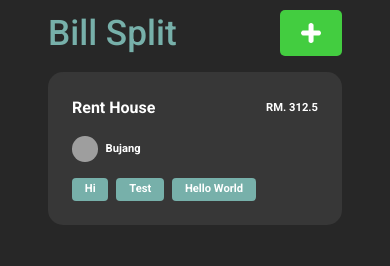
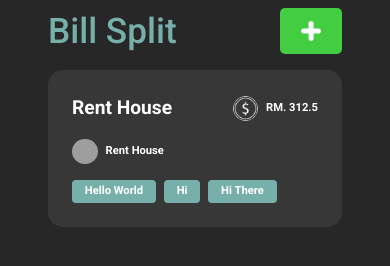
Before and after one commit to miftahr149/Bill-Split-Management-System-2, a React (Vite) app in the folder react/front-end/: page / in a window 390 px wide. Shown: the part 530-796 px from the top of the page. Built offline with nearby package versions, Linux system fonts and the light colour scheme; no server answers; sample sign-in values are in the browser's storage.

Commit message:
Working on Responsiveness billSplitCard

```diff
--- /dev/null
+++ b/react/front-end/src/assets/css/billSplitCard.css
@@ -0,0 +1,26 @@
+.bill-split-card__header {
+  justify-content: space-between;
+}
+
+.bill-split-card__tag {
+  background-color: var(--header-green-color);
+  border-radius: 4px;
+  padding: 3px 0.8rem;
+  font-size: clamp(var(--font-size-sm), 1vw, var(--font-size));
+}
+
+.bill-split-card__name {
+  font-size: 1.2rem;
+}
+
+.ball {
+  --ball-size: 5px;
+  height: var(--ball-size);
+  width: var(--ball-size);
+  border-radius: var(--border-round);
+  background-color: white;
+}
+
+.bill-split-card__tag-list {
+  flex-wrap: wrap;
+}
--- a/react/front-end/src/assets/css/home.css
+++ b/react/front-end/src/assets/css/home.css
@@ -66,40 +66,6 @@
   --size: 2.5rem;
 }
 
-/* ### Bill Split Card */
-
-.bill-split-card__header {
-  justify-content: space-between;
-}
-
-.bill-split-card__tag {
-  background-color: var(--header-green-color);
-  border-radius: 4px;
-  padding: 3px 0.8rem;
-}
-
-.bill-split-card__name {
-  font-size: 1rem;
-}
-
-.ball {
-  --ball-size: 5px;
-  height: var(--ball-size);
-  width: var(--ball-size);
-  border-radius: var(--border-round);
-  background-color: white;
-}
-
-.bill-split-card__tag-list {
-  /* display: grid;
-  grid-template-columns: repeat(2, 1fr);
-  align-items: center;
-  grid-row-start: auto;
-  grid-column-start: auto; */
-
-  flex-wrap: wrap;
-}
-
 @media screen and (min-width: 768px) {
   .main__home {
     padding: 0;
--- /dev/null
+++ b/react/front-end/src/components/billSplitCard.tsx
@@ -0,0 +1,94 @@
+import dollarIcon from "../assets/img/dollar.png";
+import "../assets/css/billSplitCard.css";
+
+interface BillSplitCardTagsParams {
+  tag: string;
+}
+
+const BillSplitCardTag = ({ tag }: BillSplitCardTagsParams) => {
+  return <p className={"bill-split-card__tag my-text my-text--bold"}>{tag}</p>;
+};
+
+const BillSplitCard = () => {
+  const defaultUserImage =
+    "http://127.0.0.1:8000/api/media/image/defaultUserProfile.png";
+  const name = "Rent House";
+  const host = "User";
+  const price = 312.5;
+  const tagList = ["Hello World", "Hi", "Hi There"];
+
+  const renderTag = () => {
+    return tagList.map((element: string) => <BillSplitCardTag tag={element} />);
+  };
+
+  return (
+    <div className="box box--bg-black">
+      <div className="display-desktop">
+        <div className="d-flex flex-column gap">
+          <div className="d-flex bill-split-card__header flex-center">
+            <p className="my-text bill-split-card__name my-text--bold flex-grow-1">
+              {name}
+            </p>
+            <div className="bill-split-card__tag-list d-flex justify-content-end gap--sm flex-grow-1">
+              {renderTag()}
+            </div>
+          </div>
+
+          <div className="d-flex align-items-center gap--l">
+            <div className="d-flex gap--sm flex-center">
+              <img
+                src={defaultUserImage}
+                alt="userImage"
+                className="img img--round img--xs"
+              />
+              <p className="my-text my-text--bold">{host}</p>
+            </div>
+            <img src="" alt="" className="ball" />
+            <div className="d-flex gap--sm flex-center">
+              <img
+                src={dollarIcon}
+                alt="userImage"
+                className="img img--round img--xs"
+              />
+              <p className="my-text my-text--bold">{`RM. ${price}`}</p>
+            </div>
+          </div>
+        </div>
+      </div>
+
+      <div className="display-mobile">
+        <div className="d-flex flex-column gap">
+          <div className="bill-split-card__header d-flex flex-center">
+            <p className="bill-split-card__name my-text my-text--bold">
+              {name}
+            </p>
+            <div className="d-flex gap--sm flex-center">
+              <img
+                src={dollarIcon}
+                alt="userImage"
+                className="img img--round img--xs"
+              />
+              <p className="my-text my-text--bold my-text--sm">
+                {`RM. ${312.5}`}
+              </p>
+            </div>
+          </div>
+
+          <div className="d-flex gap--sm align-items-center">
+            <img
+              src={defaultUserImage}
+              alt="userImage"
+              className="img img--round img--xs"
+            />
+            <p className="my-text my-text--bold my-text--sm">{name}</p>
+          </div>
+          <div className="bill-split-card__tag-list d-flex gap--sm">
+            {renderTag()}
+          </div>
+        </div>
+      </div>
+    </div>
+  );
+};
+
+export default BillSplitCard;
--- a/react/front-end/src/pages/home.tsx
+++ b/react/front-end/src/pages/home.tsx
@@ -1,7 +1,9 @@
-import Navbar from "../components/navbar";
 import "../assets/css/home.css";
 import smallPlusIcon from "../assets/img/plus-small.png";
-import dollarIcon from "../assets/img/dollar.png";
+
+import Navbar from "../components/navbar";
+import BillSplitCard from "../components/billSplitCard";
+
 import { jwtDecode } from "jwt-decode";
 
 import AuthContext from "../context/authContext";
@@ -25,11 +27,6 @@ interface TagElementParams {
 
 interface TagsListParams {
   tags: TagParams[];
-}
-
-interface BillSplitCardTagsParams {
-  size?: "small" | "default"
-  tag: string;
 }
 
 const TagElement = ({ tag }: TagElementParams) => {
@@ -65,84 +62,6 @@ const BillSplitListHeader = () => {
           Proposed Bill Split
         </p>
       </button>
-    </div>
-  );
-};
-
-const BillSplitCardTag = ({size, tag} : BillSplitCardTagsParams) => {
-  const setTagClass = () => {
-    const defaultClass = "bill-split-card__tag my-text my-text--bold";
-    return (size === "small") ? defaultClass + " my-text--sm" : defaultClass;
-  }
-
-  return (
-    <p className={setTagClass()}>{tag}</p>
-  );
-};
-
-const BillSplitCard = () => {
-  const defaultUserImage =
-    "http://127.0.0.1:8000/api/media/image/defaultUserProfile.png";
-
-  return (
-    <div className="box box--bg-black">
-      <div className="display-desktop">
-        <div className="d-flex flex-column gap">
-          <div className="d-flex bill-split-card__header flex-center">
-            <p className="my-text bill-split-card__name my-text--bold">
-              Rent House
-            </p>
-            <div className="bill-split-card__tag-list d-flex flex-center">
-              <BillSplitCardTag tag="Hello World"/>
-            </div>
-          </div>
-
-          <div className="d-flex align-items-center gap--l">
-            <div className="d-flex gap--sm flex-center">
-              <img
-                src={defaultUserImage}
-                alt="userImage"
-                className="img img--round img--xs"
-              />
-              <p className="my-text my-text--bold">Bujang</p>
-            </div>
-            <img src="" alt="" className="ball" />
-            <div className="d-flex gap--sm flex-center">
-              <img
-                src={dollarIcon}
-                alt="userImage"
-                className="img img--round img--xs"
-              />
-              <p className="my-text my-text--bold">RM. 312.5</p>
-            </div>
-          </div>
-        </div>
-      </div>
-
-      <div className="display-mobile">
-        <div className="d-flex flex-column gap">
-          <div className="bill-split-card__header d-flex flex-center">
-            <p className="bill-split-card__name my-text my-text--bold">
-              Rent House
-            </p>
-            <p className="my-text my-text--bold my-text--sm">RM. 312.5</p>
-          </div>
-
-          <div className="d-flex gap--sm align-items-center">
-            <img
-              src={defaultUserImage}
-              alt="userImage"
-              className="img img--round img--xs"
-            />
-            <p className="my-text my-text--bold my-text--sm">Bujang</p>
-          </div>
-          <div className="bill-split-card__tag-list d-flex gap--sm">
-            <BillSplitCardTag tag="Hi" size="small" />
-            <BillSplitCardTag tag="Test" size="small" />
-            <BillSplitCardTag tag="Hello World" size="small" />
-          </div>
-        </div>
-      </div>
     </div>
   );
 };
```
Also changed, not shown: 2 other files (tests, documents, lock files or other folders).
